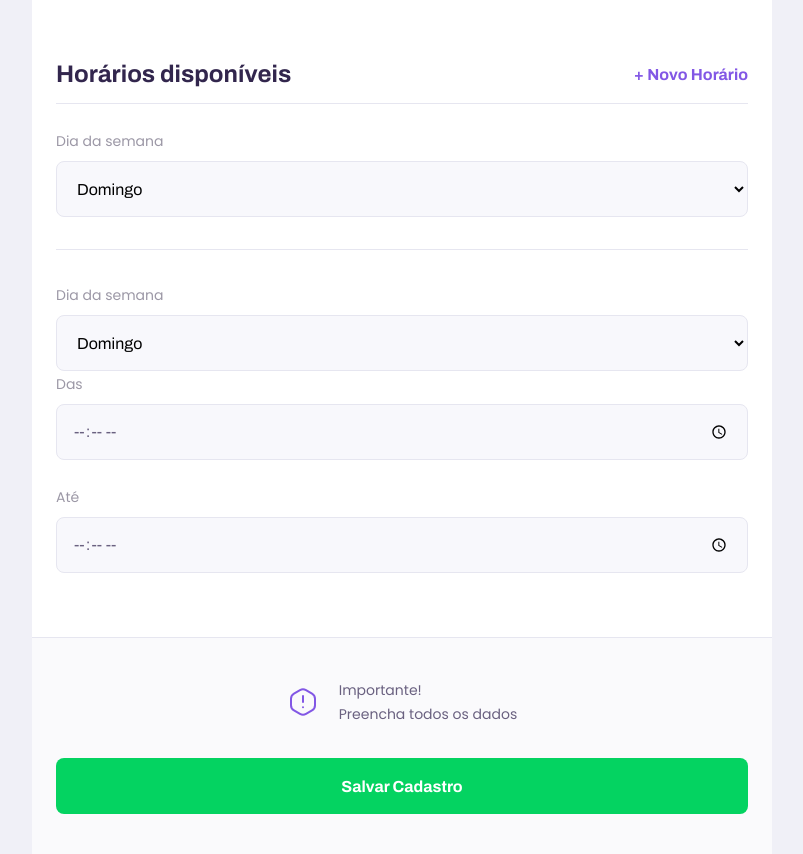
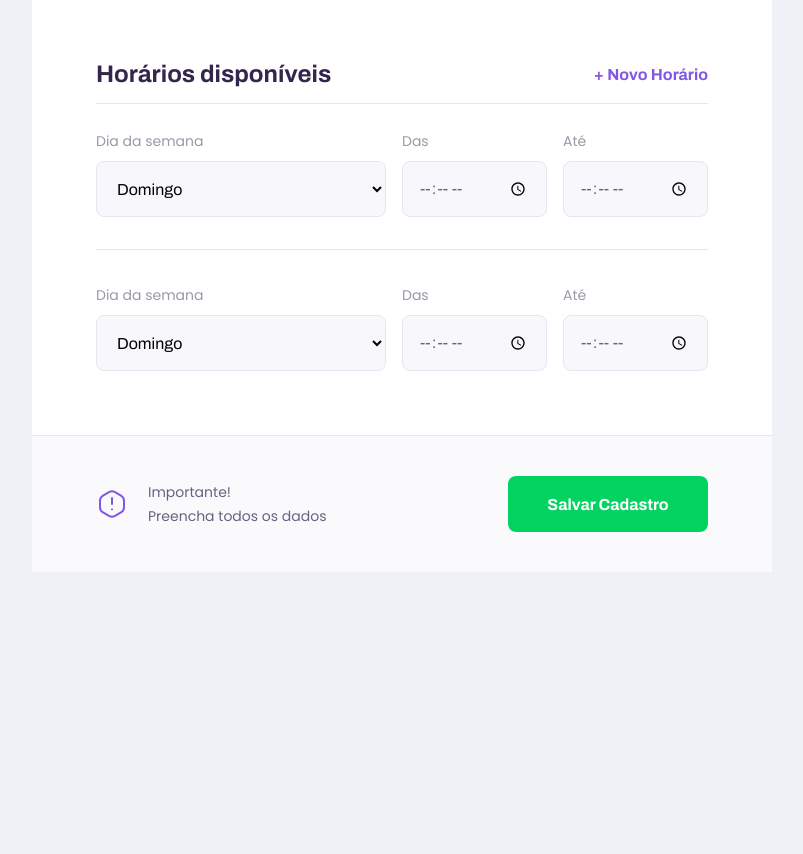
Before and after one commit to andrericardoweb/nlw02-proffy, a plain HTML site: page give-classes.html in a window 1280 px wide. Shown: the part 1314-2168 px from the top of the page, without its empty margins (238-1041 px from the left). After the commit the page ends 1886 px from the top, so only its background shows below. Drawn offline with Linux system fonts and the light colour scheme.

Commit message:
frontend finalizado aula3

```diff
--- a/give-classes.html
+++ b/give-classes.html
@@ -85,7 +85,7 @@
 
         </fieldset>
 
-        <fieldset>
+        <fieldset id="schedule-items">
           <legend>
             Horários disponíveis
             <button id="add-time">+ Novo Horário</button>
@@ -105,6 +105,17 @@
                 <option value="6">Sábado</option>
               </select>
             </div> <!--select-block-->
+
+            <div class="input-block">
+              <label for="time_from">Das</label>
+              <input type="time" name="time_from[]" required>
+            </div> <!--input-block-->
+
+            <div class="input-block">
+              <label for="time_to">Até</label>
+              <input type="time" name="time_to[]" required>
+            </div> <!--input-block-->
+
           </div> <!--schedule-item-->
 
           <div class="schedule-item">
@@ -121,7 +132,6 @@
                 <option value="6">Sábado</option>
               </select>
             </div> <!--select-block-->
-          </div> <!--schedule-item-->
 
             <div class="input-block">
               <label for="time_from">Das</label>
@@ -132,6 +142,10 @@
               <label for="time_to">Até</label>
               <input type="time" name="time_to[]" required>
             </div> <!--input-block-->
+
+          </div> <!--schedule-item-->
+
+
 
         </fieldset>
 
--- a/styles/partials/page-give-classes.css
+++ b/styles/partials/page-give-classes.css
@@ -58,7 +58,7 @@
   margin-top: 2.4rem;
 }
 
-#page-give-classes .schedule-item+.schedule-item {
+.schedule-item+.schedule-item {
   margin-top: 3.2rem;
   padding-top: 3.2rem;
   border-top: 1px solid var(--color-line-in-white);
@@ -107,4 +107,36 @@
   #page-give-classes #container {
     max-width: 100vw;
   }
+
+  #page-give-classes .page-header .header-content {
+    margin-bottom: 0;
+  }
+
+  #page-give-classes main fieldset {
+    padding: 0 64px;
+  }
+
+  .schedule-item {
+    display: grid;
+    grid-template-columns: 2fr 1fr 1fr;
+    column-gap: 1.6rem;
+  }
+
+  #page-give-classes #schedule-items .select-block+.input-block,
+  #page-give-classes #schedule-items .input-block+.input-block {
+    margin-top: 0 ;
+  }
+
+  #page-give-classes main footer {
+    padding: 40px 64px;
+
+    display: flex;
+    align-items: center;
+    justify-content: space-between;
+  }
+
+  #page-give-classes main footer button {
+    margin-top: 0;
+    width: 200px;
+  }
 }
```
Lines whose indentation alone changed are shown as unchanged.
